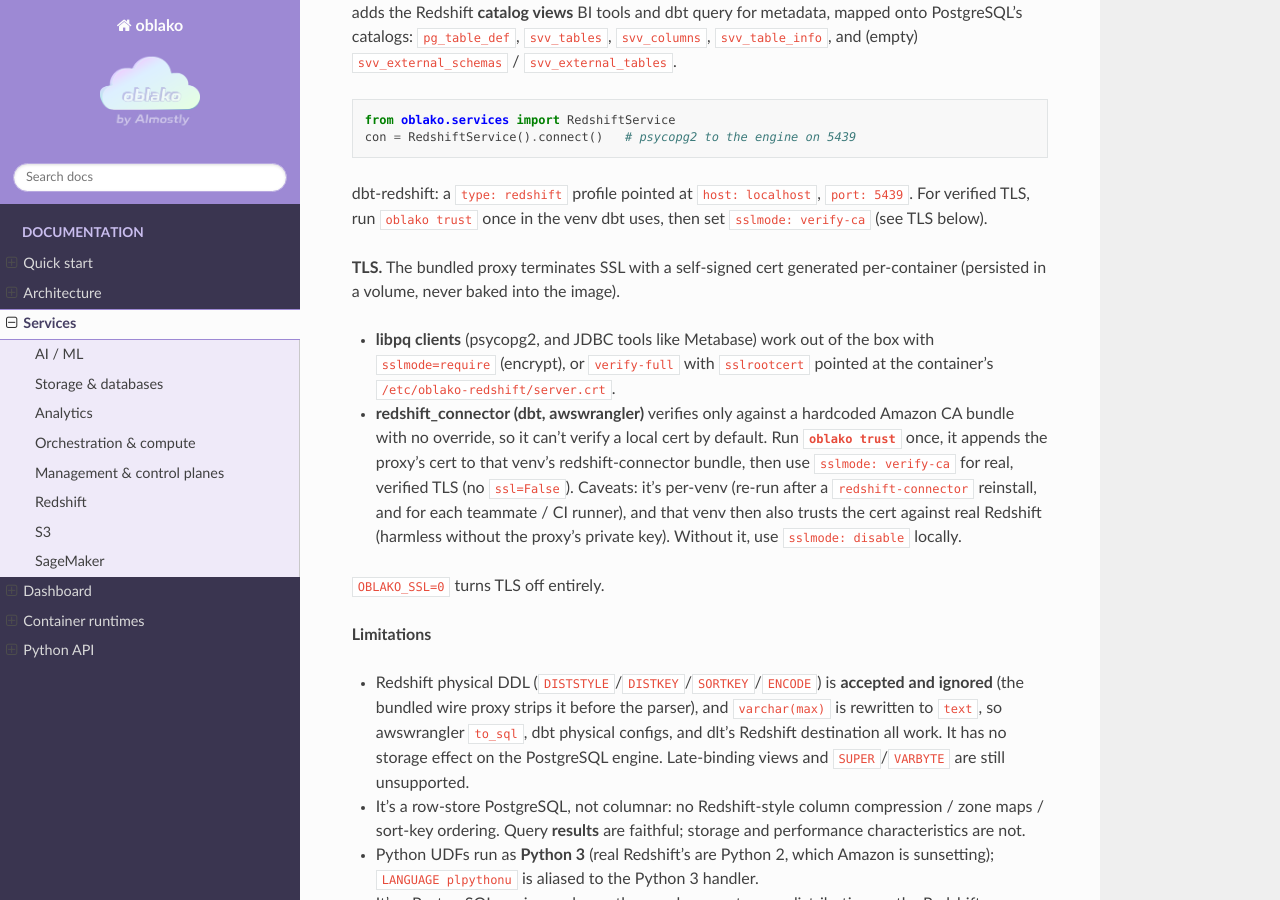
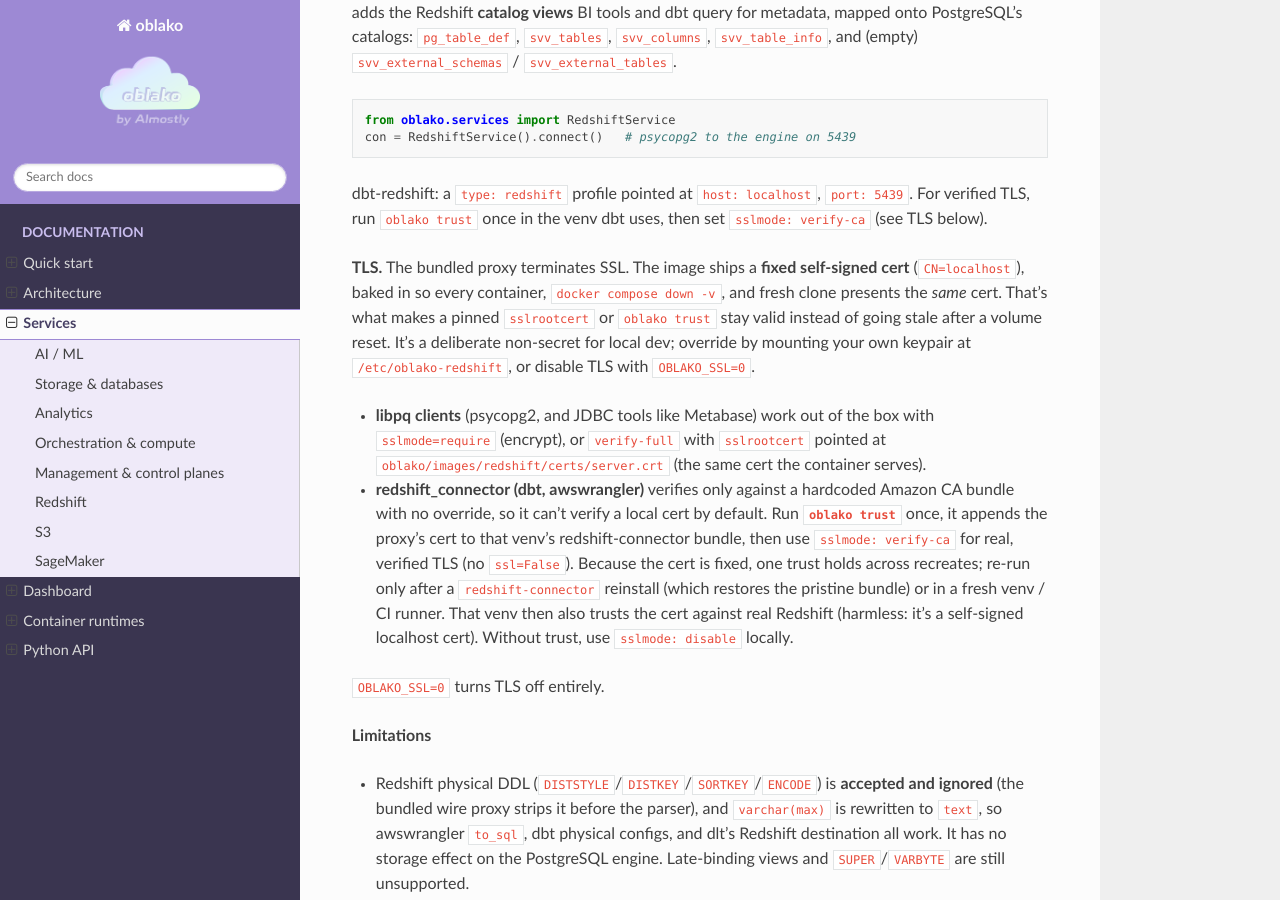
Before and after one commit to almostly/oblako, a Sphinx documentation site: the page built from docs/services.md, in a window 1280 px wide and 900 px high, scrolled down 2358 px. Built offline with Sphinx 7.4.7 and the Read the Docs theme 3.1.0, drawn with Linux system fonts in a browser that asks for light colours.

Commit message:
Redshift(~): bake a fixed TLS cert so pins survive down -v / clones (#13)
The proxy previously generated a fresh self-signed cert per container, so a
pinned sslrootcert (or an 'oblako trust'ed bundle) went stale after 'docker
compose down -v' or a fresh clone: dbt connects with sslmode=verify-full and
broke. Bake a fixed self-signed cert (CN=localhost, SAN localhost/127.0.0.1)
into the image so every container, volume reset, and clone presents the same
cert. Per-container generation stays only as a fallback when none is present
(e.g. an empty mounted override); the tls named volume is no longer needed and
is removed. The cert is a deliberate non-secret for local dev.

```diff
--- a/docker-compose.yml
+++ b/docker-compose.yml
@@ -35,7 +35,6 @@
       POSTGRES_HOST_AUTH_METHOD: md5
     volumes:
       - redshift_data:/var/lib/postgresql/data
-      - redshift_tls:/etc/oblako-redshift  # persist the proxy's TLS cert across recreate
 
   # RDS / Aurora data-plane engine (control plane is moto's 'rds' API).
   rds:
@@ -88,7 +87,6 @@
   ollama_data:
   opensearch_data:
   redshift_data:
-  redshift_tls:
   rds_data:
   s3_data:
   dynamodb_data:
--- a/docs/services.md
+++ b/docs/services.md
@@ -91,20 +91,25 @@
 `port: 5439`. For verified TLS, run `oblako trust` once in the venv dbt uses, then
 set `sslmode: verify-ca` (see TLS below).
 
-**TLS.** The bundled proxy terminates SSL with a self-signed cert generated
-per-container (persisted in a volume, never baked into the image).
+**TLS.** The bundled proxy terminates SSL. The image ships a **fixed self-signed
+cert** (`CN=localhost`), baked in so every container, `docker compose down -v`,
+and fresh clone presents the *same* cert. That's what makes a pinned
+`sslrootcert` or `oblako trust` stay valid instead of going stale after a volume
+reset. It's a deliberate non-secret for local dev; override by mounting your own
+keypair at `/etc/oblako-redshift`, or disable TLS with `OBLAKO_SSL=0`.
 
 - **libpq clients** (psycopg2, and JDBC tools like Metabase) work out of the box
   with `sslmode=require` (encrypt), or `verify-full` with `sslrootcert` pointed at
-  the container's `/etc/oblako-redshift/server.crt`.
+  `oblako/images/redshift/certs/server.crt` (the same cert the container serves).
 - **redshift_connector (dbt, awswrangler)** verifies only against a hardcoded
   Amazon CA bundle with no override, so it can't verify a local cert by default.
   Run **`oblako trust`** once, it appends the proxy's cert to that venv's
   redshift-connector bundle, then use `sslmode: verify-ca` for real, verified TLS
-  (no `ssl=False`). Caveats: it's per-venv (re-run after a `redshift-connector`
-  reinstall, and for each teammate / CI runner), and that venv then also trusts
-  the cert against real Redshift (harmless without the proxy's private key).
-  Without it, use `sslmode: disable` locally.
+  (no `ssl=False`). Because the cert is fixed, one trust holds across recreates;
+  re-run only after a `redshift-connector` reinstall (which restores the pristine
+  bundle) or in a fresh venv / CI runner. That venv then also trusts the cert
+  against real Redshift (harmless: it's a self-signed localhost cert). Without
+  trust, use `sslmode: disable` locally.
 
 `OBLAKO_SSL=0` turns TLS off entirely.
 
```
Also changed, not shown: oblako/images/redshift/certs/README.md (added), 5 other files.
